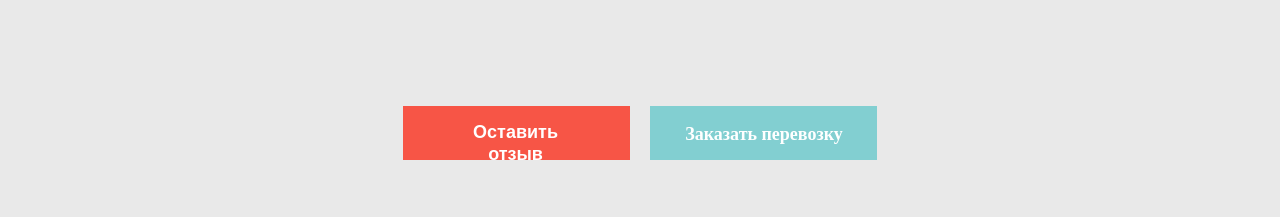
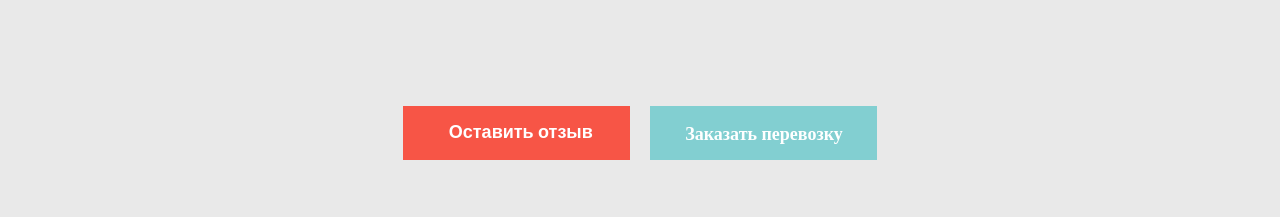
Before and after one commit to MihPar1981/Landing_page, a plain HTML site: page index.html in a window 1280 px wide. Shown: the part 7000-7217 px from the top of the page. Drawn offline with Linux system fonts and the light colour scheme.

Commit message:
second commit

```diff
--- a/style.css
+++ b/style.css
@@ -1387,7 +1387,7 @@ td {
     line-height: 22px;
     text-align: center;
     color: #FFFFFF;
-    margin: 17px 46.50px 15px 44.60px
+    margin: 17px 36px 15px 44.60px
 }
 
 .frame10__footer2p {
```
